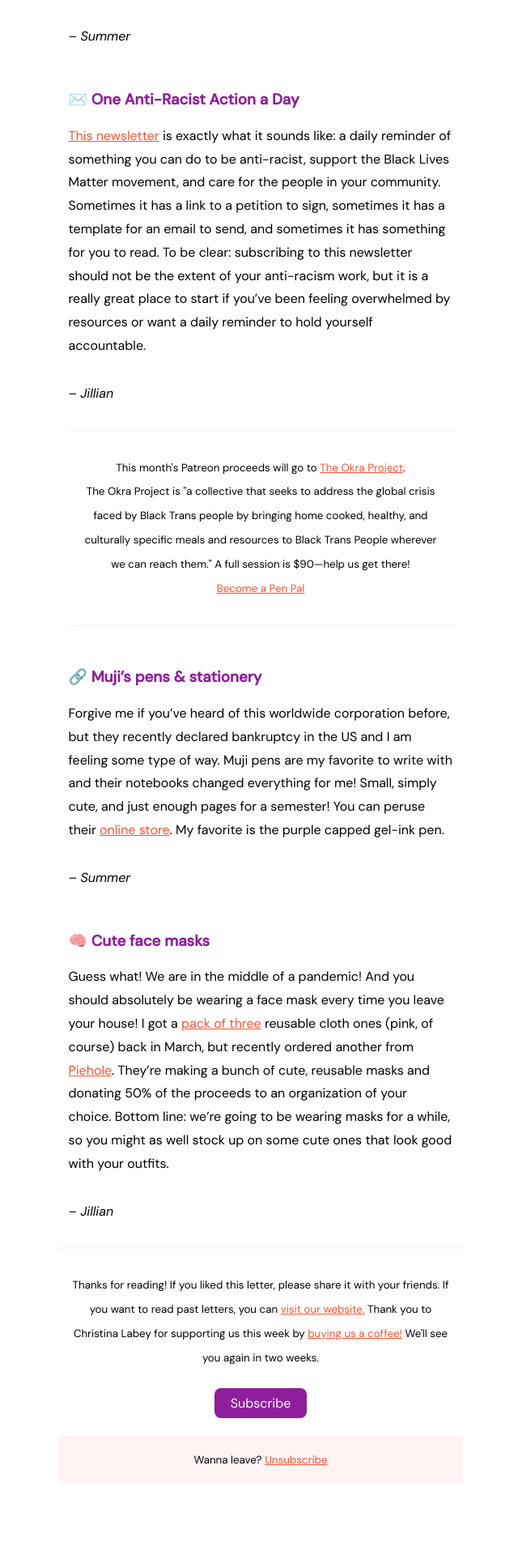
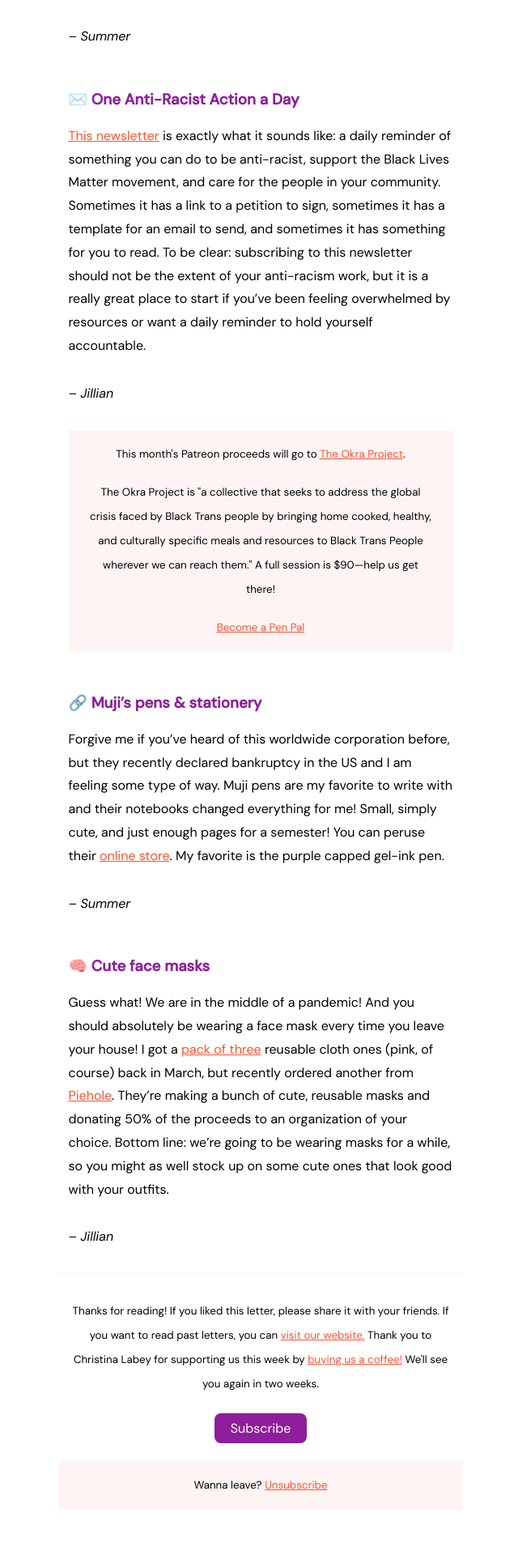
Before and after one commit to jilliangmeehan/letters-to-summer, a Jekyll site: the page built from emails/42.md, in a window 1280 px wide. Shown: the part 2202-4122 px from the top of the page at 81% size, without its empty margins (318-958 px from the left). Built offline with Jekyll 4.4.1, drawn with Linux system fonts in a browser that asks for light colours; before the commit the page ends 4090 px from its top, so only the background shows below that.

Commit message:
email changes

```diff
--- /dev/null
+++ b/_includes/patreon-block.html
@@ -0,0 +1,7 @@
+<div class="pink">
+  <p class="content centered"><small>This month's Patreon proceeds will go to <a href="{{ page.patreon-link }}">{{ page.patreon-org }}</a>.</small></p>
+  <br>
+  <p class="content centered"><small>{{ page.patreon-description }}</small></p>
+  <br>
+  <p class="content centered"><small><a href="https://www.patreon.com/letterstosummer">Become a Pen Pal</a></small></p>
+</div>
--- a/emails/42.md
+++ b/emails/42.md
@@ -41,17 +41,7 @@
 
 – *Jillian*
 
-<hr>
-
-<p class="content centered"><small>
-  This month's Patreon proceeds will go to <a href="{{ page.patreon-link }}">{{ page.patreon-org }}</a>.
-  <br>
-  {{ page.patreon-description }}
-  <br>
-  <a href="https://www.patreon.com/letterstosummer">Become a Pen Pal</a>
-</small></p>
-
-<hr>
+{% include patreon-block.html %}
 
 ### 🔗 Muji's pens & stationery
 
```
Also changed, not shown: 2 other files.
